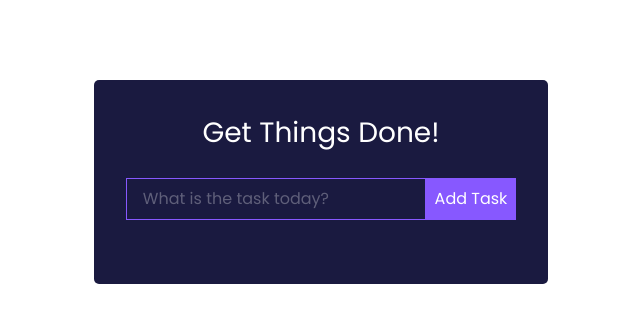
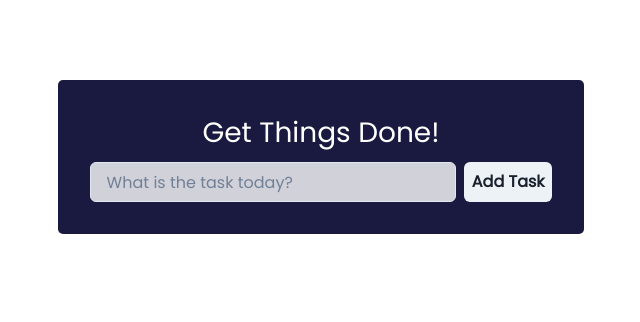
Before and after one commit to boon2187/vite-react-todo-app, a React (Vite) app: page / in a window 1280 px wide. Shown: the top 322 px of the page, without its empty margins (319-959 px from the left). Built offline with nearby package versions, Linux system fonts and the light colour scheme.

Commit message:
コンポーネントを配置。見た目はこの後。

```diff
--- a/src/components/TodoForm.tsx
+++ b/src/components/TodoForm.tsx
@@ -1,3 +1,4 @@
+import { Button, FormControl, HStack, Input } from "@chakra-ui/react";
 import React, { useState } from "react";
 
 // propsの型を定義
@@ -20,17 +21,19 @@ export const TodoForm = ({ addTodo }: TodoFormProps) => {
   };
 
   return (
-    <form className="TodoForm" onSubmit={handleSubmit}>
-      <input
-        type="text"
-        className="todo-input"
-        placeholder="What is the task today?"
-        value={value}
-        onChange={(e) => setValue(e.target.value)}
-      />
-      <button type="submit" className="todo-btn">
-        Add Task
-      </button>
+    <form onSubmit={handleSubmit}>
+      <FormControl>
+        <HStack>
+          <Input
+            type="text"
+            placeholder="What is the task today?"
+            value={value}
+            onChange={(e) => setValue(e.target.value)}
+            bg="whiteAlpha.800"
+          />
+          <Button type="submit">Add Task</Button>
+        </HStack>
+      </FormControl>
     </form>
   );
 };
```
